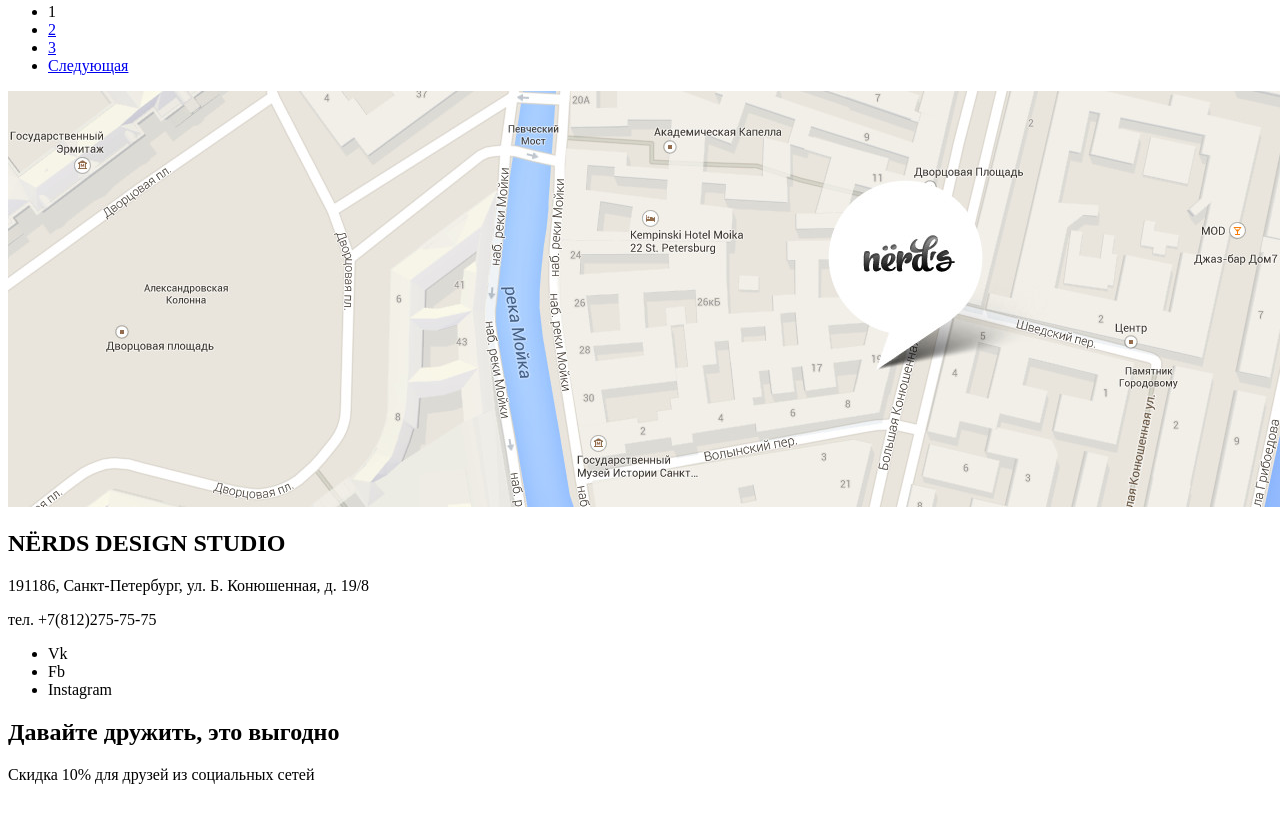
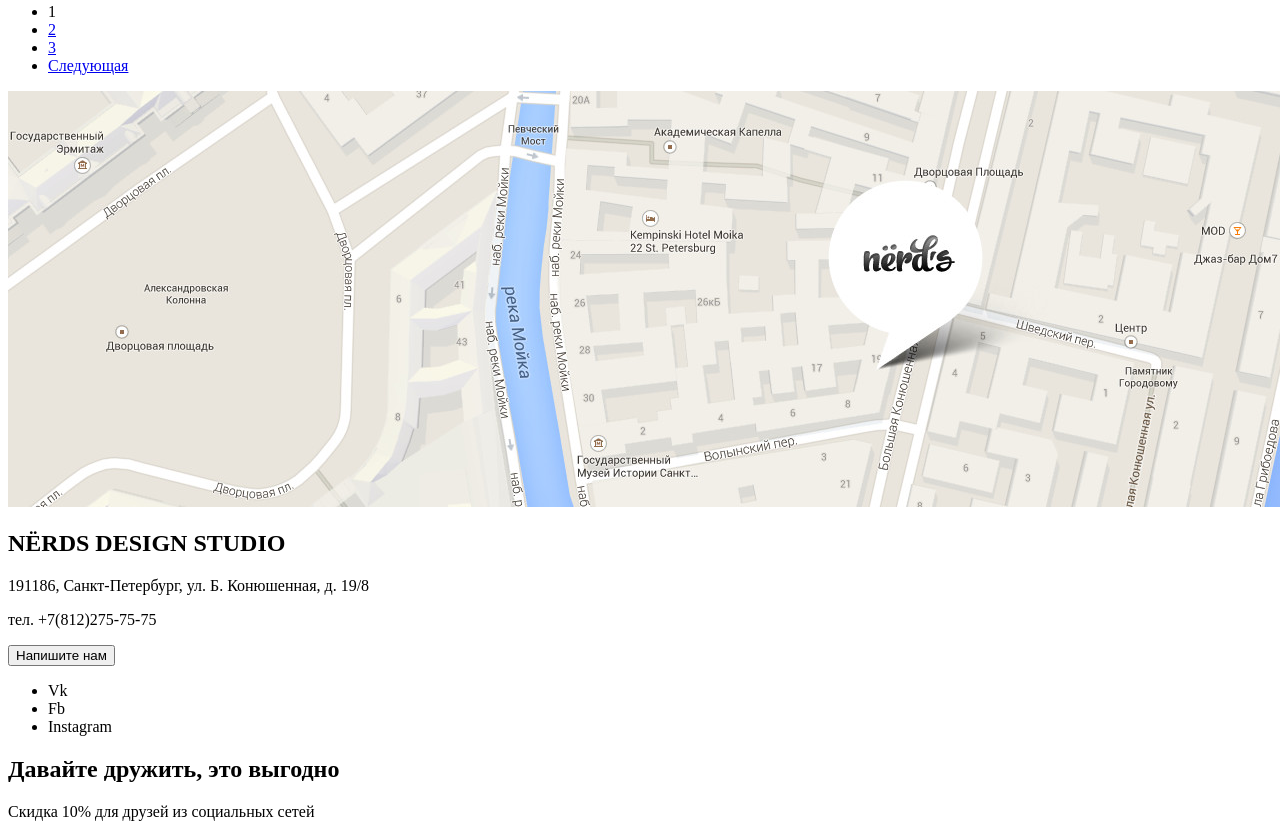
Before and after one commit to xfreemindx/628937-nerds, a plain HTML site: page Inner.html in a window 1280 px wide. Shown: the part 4828-5665 px from the top of the page. Before the commit the page ends 5628 px from the top, so only its background shows below. Drawn offline with Linux system fonts and the light colour scheme.

Commit message:
формы1

```diff
--- a/Inner.html
+++ b/Inner.html
@@ -149,7 +149,7 @@
                 <h2 class="contact-title">NЁRDS DESIGN STUDIO</h2>
                 <p class="contact-text">191186, Санкт-Петербург, ул. Б. Конюшенная, д. 19/8</p>
                 <p class="contact-text">тел. +7(812)275-75-75</p>
-                <a href="#" class="btn btn-red"></a>
+                <button type="submit">Напишите нам</button>
             </div>
         </section>
         <section class="social">
```
Also changed, not shown: index.html (+1 -1 lines).
